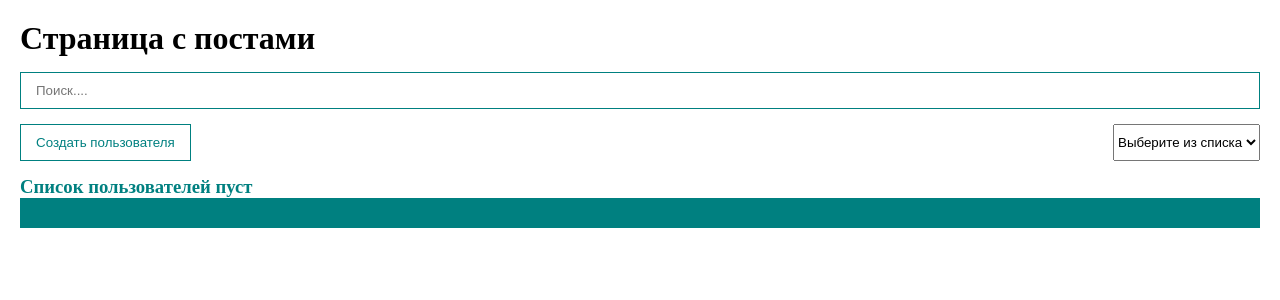
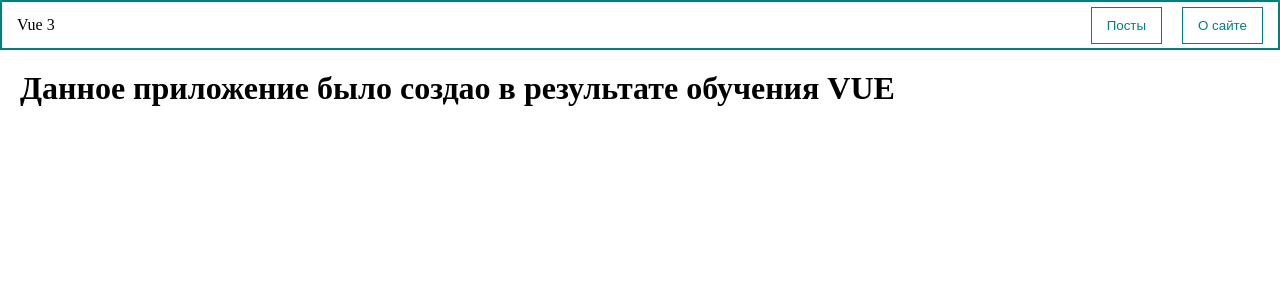
Before and after one commit to AndreyDevWork/VueStudying, a Vue app: page /#/about in a window 1280 px wide. Before the commit this address led to /#/. Shown: the top 300 px of the page. Built offline with nearby package versions, Linux system fonts and the light colour scheme; no server answers.

Commit message:
- Vue router

```diff
--- a/src/App.vue
+++ b/src/App.vue
@@ -1,187 +1,25 @@
-<!-- Чем слабо связаннее компоненты , тем масштабируемее будет приложение -->
 <template>
+  <navbar></navbar>
   <div class="app">
-    <h1>Страница с постами</h1>
-    <my-input
-      v-model="searchQuery"
-      placeholder="Поиск...."
-    />
-    <div class="app__btns">
-      <my-button
-        @click="showDialog"
-      >
-        Создать пользователя
-      </my-button>
-      <my-select
-        v-model="selectedSort"
-        :options="sortOptions"
-      />
-    </div>
-    <my-dialog
-      v-model:show="dialogVisible">
-      <PostForm
-        @create="createPost"
-      >
-      </PostForm>
-    </my-dialog>
-    <PostList
-      :posts="sortedAndSearchedPosts"
-      @remove="removePost"
-      v-if="!isPostLoading"
-    />
-    <div v-else>Идет загрузка...</div>
-    <div ref="observer" class="observer"></div>
+    <router-view></router-view>
   </div>
 </template>
-
 <script>
-import PostList from "./components/PostList";
-import PostForm from "./components/PostForm";
-import MySelect from "./components/MySelect.vue";
-import axios from 'axios';
-
+import Navbar from './components/Navbar.vue';
 export default {
-
   components: {
-
-    PostList, PostForm, MySelect,
-
-  },
-
-  data() {
-    return {
-
-      posts: [
-
-      ],
-      dialogVisible: false,
-      modificatorValue: '',
-      isPostLoading: false,
-      selectedSort: '',
-      searchQuery: '',
-      page: 1,
-      limit: 10,
-      totaPages: 0,
-      sortOptions: [
-        {value: 'title', name: 'По названию'},
-        {value: 'body', name: 'По содержанию'}
-      ]
-    }
-  },
-
-  methods: {
-
-    createPost(post) {
-      this.posts.push(post);
-      this.dialogVisible = false;
-    },
-    removePost(post) {
-      this.posts = this.posts.filter(p => p.id !== post.id)
-    },
-    showDialog() {
-      this.dialogVisible = true;
-    },
-    async fetchPosts() {
-      try {
-        this.isPostLoading = true;
-        const response = await axios.get('https://jsonplaceholder.typicode.com/posts', {
-          params: {
-          _page: this.page,
-          _limit: this.limit,
-          }
-        });
-        this.totaPages = Math.ceil(response.headers['x-total-count'] / this.limit)
-        this.posts = response.data;
-      } catch (e) {
-        alert('ошибка')
-      } finally {
-        this.isPostLoading = false;
-      }
-    },
-    async loadMorePosts() {
-      try {
-        this.page += 1;
-        const response = await axios.get('https://jsonplaceholder.typicode.com/posts', {
-          params: {
-          _page: this.page,
-          _limit: this.limit,
-          }
-        });
-        this.totaPages = Math.ceil(response.headers['x-total-count'] / this.limit)
-        this.posts = [...this.posts, ...response.data];
-      } catch (e) {
-        alert('ошибка')
-      }
-    },
-  },
-  mounted() {
-    this.fetchPosts();
-    this.$refs.observer
-    const options = {
-    rootMargin: '0px',
-    threshold: 1.0
-    }
-    const callback = (entries, observer) => {
-        if(entries[0].isIntersecting && this.page < this.totaPages) {
-          this.loadMorePosts()
-        }
-    };
-    const observer = new IntersectionObserver(callback, options);
-    observer.observe(this.$refs.observer)
-
-  },
-  computed: {
-    sortedPosts() {
-      return [...this.posts].sort((post1, post2) => post1[this.selectedSort]?.localeCompare(post2[this.selectedSort]))
-    },
-    sortedAndSearchedPosts() {
-      return this.sortedPosts.filter(post => post.title.toLowerCase().includes(this.searchQuery.toLowerCase()))
-    }
-  },
-  watch: {
-
+    Navbar
   }
-
 }
-
 </script>
-
 <style>
-
-* {
+  * {
   margin: 0;
   padding: 0;
   box-sizing: border-box;
-}
+  }
 
-.app {
-  padding: 20px;
-}
-
-.app__btns {
-  margin: 15px 0;
-  display: flex;
-  justify-content: space-between;
-}
-
-.page__wrapper {
-  display: flex;
-  margin-top: 15px;
-}
-
-.page {
-  border: 1px solid teal;
-  padding: 10px;
-  margin-left: 5px;
-}
-
-.current-page {
-  border: 2px solid rgb(0, 0, 0);
-}
-
-.observer {
-  height: 30px;
-  background-color: teal;
-}
-
+  .app {
+    padding: 20px;
+  }
 </style>
--- /dev/null
+++ b/src/components/Navbar.vue
@@ -0,0 +1,39 @@
+<template>
+  <div class="navbar">
+    <div @click="$router.push('/')">Vue 3</div>
+    <div class="navbar__btns fdf">
+      <my-button
+        @click="$router.push('/posts')"
+        style="margin-right: 20px;"
+      >
+        Посты
+      </my-button>
+      <my-button
+        @click="$router.push('/about')"
+      >
+        О сайте
+      </my-button>
+    </div>
+  </div>
+</template>
+
+<script>
+export default {
+
+}
+</script>
+
+<style scoped>
+  .navbar {
+    height: 50px;
+    background-color: white;
+    display: flex;
+    border: 2px solid teal;
+    align-items: center;
+    padding: 0 15px;
+  }
+  .navbar__btns {
+    margin-left: auto;
+  }
+
+</style>
--- a/src/main.js
+++ b/src/main.js
@@ -1,6 +1,7 @@
 import { createApp } from 'vue'
 import App from './App'
 import components from '@/components/UI'
+import router from './router/router'
 
 const app = createApp(App)
 
@@ -10,4 +11,6 @@ components.forEach(component => {
 
 
 
-app.mount('#app')
+app
+  .use(router)
+  .mount('#app')
--- /dev/null
+++ b/src/pages/About.vue
@@ -0,0 +1,13 @@
+<template>
+  <div>
+    <h1>Данное приложение было создао в результате обучения VUE</h1>
+  </div>
+</template>
+<script>
+export default {
+
+}
+</script>
+<style>
+
+</style>
--- /dev/null
+++ b/src/pages/Main.vue
@@ -0,0 +1,17 @@
+<template>
+  <div>
+    <h1>Добро пожаловать</h1>
+    <!-- <router-link to="/posts">Посты</router-link>
+    <router-link to="/about">О сайте</router-link> -->
+  </div>
+</template>
+
+<script>
+export default {
+
+}
+</script>
+
+<style scoped>
+
+</style>
--- /dev/null
+++ b/src/pages/PostPages.vue
@@ -0,0 +1,177 @@
+<!-- Чем слабо связаннее компоненты , тем масштабируемее будет приложение -->
+<template>
+  <div>
+    <h1>Страница с постами</h1>
+    <my-input
+      v-model="searchQuery"
+      placeholder="Поиск...."
+    />
+    <div class="app__btns">
+      <my-button
+        @click="showDialog"
+      >
+        Создать пользователя
+      </my-button>
+      <my-select
+        v-model="selectedSort"
+        :options="sortOptions"
+      />
+    </div>
+    <my-dialog
+      v-model:show="dialogVisible">
+      <PostForm
+        @create="createPost"
+      >
+      </PostForm>
+    </my-dialog>
+    <PostList
+      :posts="sortedAndSearchedPosts"
+      @remove="removePost"
+      v-if="!isPostLoading"
+    />
+    <div v-else>Идет загрузка...</div>
+    <div ref="observer" class="observer"></div>
+  </div>
+</template>
+
+<script>
+import PostList from "@/components/PostList";
+import PostForm from "@/components/PostForm";
+import MySelect from "@/components/UI/MySelect.vue";
+import axios from 'axios';
+
+export default {
+
+  components: {
+
+    PostList, PostForm, MySelect,
+
+  },
+
+  data() {
+    return {
+
+      posts: [
+
+      ],
+      dialogVisible: false,
+      modificatorValue: '',
+      isPostLoading: false,
+      selectedSort: '',
+      searchQuery: '',
+      page: 1,
+      limit: 10,
+      totaPages: 0,
+      sortOptions: [
+        {value: 'title', name: 'По названию'},
+        {value: 'body', name: 'По содержанию'}
+      ]
+    }
+  },
+
+  methods: {
+
+    createPost(post) {
+      this.posts.push(post);
+      this.dialogVisible = false;
+    },
+    removePost(post) {
+      this.posts = this.posts.filter(p => p.id !== post.id)
+    },
+    showDialog() {
+      this.dialogVisible = true;
+    },
+    async fetchPosts() {
+      try {
+        this.isPostLoading = true;
+        const response = await axios.get('https://jsonplaceholder.typicode.com/posts', {
+          params: {
+          _page: this.page,
+          _limit: this.limit,
+          }
+        });
+        this.totaPages = Math.ceil(response.headers['x-total-count'] / this.limit)
+        this.posts = response.data;
+      } catch (e) {
+        alert('ошибка')
+      } finally {
+        this.isPostLoading = false;
+      }
+    },
+    async loadMorePosts() {
+      try {
+        this.page += 1;
+        const response = await axios.get('https://jsonplaceholder.typicode.com/posts', {
+          params: {
+          _page: this.page,
+          _limit: this.limit,
+          }
+        });
+        this.totaPages = Math.ceil(response.headers['x-total-count'] / this.limit)
+        this.posts = [...this.posts, ...response.data];
+      } catch (e) {
+        alert('ошибка')
+      }
+    },
+  },
+  mounted() {
+    this.fetchPosts();
+    this.$refs.observer
+    const options = {
+    rootMargin: '0px',
+    threshold: 1.0
+    }
+    const callback = (entries, observer) => {
+        if(entries[0].isIntersecting && this.page < this.totaPages) {
+          this.loadMorePosts()
+        }
+    };
+    const observer = new IntersectionObserver(callback, options);
+    observer.observe(this.$refs.observer)
+
+  },
+  computed: {
+    sortedPosts() {
+      return [...this.posts].sort((post1, post2) => post1[this.selectedSort]?.localeCompare(post2[this.selectedSort]))
+    },
+    sortedAndSearchedPosts() {
+      return this.sortedPosts.filter(post => post.title.toLowerCase().includes(this.searchQuery.toLowerCase()))
+    }
+  },
+  watch: {
+
+  }
+
+}
+
+</script>
+
+<style>
+
+.app__btns {
+  margin: 15px 0;
+  display: flex;
+  justify-content: space-between;
+}
+
+.page__wrapper {
+  display: flex;
+  margin-top: 15px;
+}
+
+.page {
+  border: 1px solid teal;
+  padding: 10px;
+  margin-left: 5px;
+}
+
+.current-page {
+  border: 2px solid rgb(0, 0, 0);
+}
+
+.observer {
+  height: 30px;
+  background-color: teal;
+}
+
+</style>
--- /dev/null
+++ b/src/router/router.js
@@ -0,0 +1,27 @@
+
+import { createRouter, createWebHashHistory } from "vue-router"
+import Main from '@/pages/Main'
+import PostPages from '@/pages/PostPages'
+import About from '@/pages/About'
+
+const routes = [
+  {
+    path: '/',
+    component: Main
+  },
+  {
+    path: '/posts',
+    component: PostPages
+  },
+  {
+    path: '/about',
+    component: About
+  },
+]
+
+const router = createRouter({
+  routes,
+  history: createWebHashHistory(process.env.BASE_URL)
+})
+
+export default router;
```
Also changed, not shown: src/components/UI/MySelect.vue (renamed from src/components/MySelect.vue).
